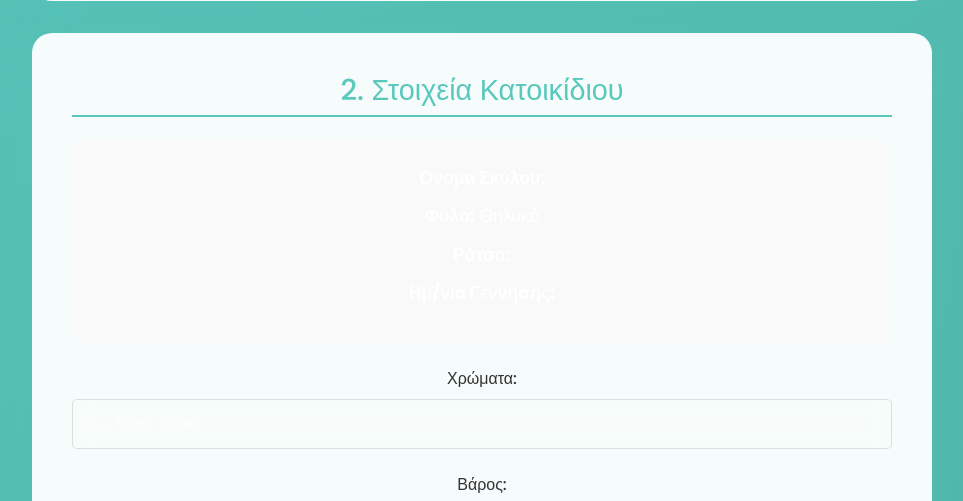
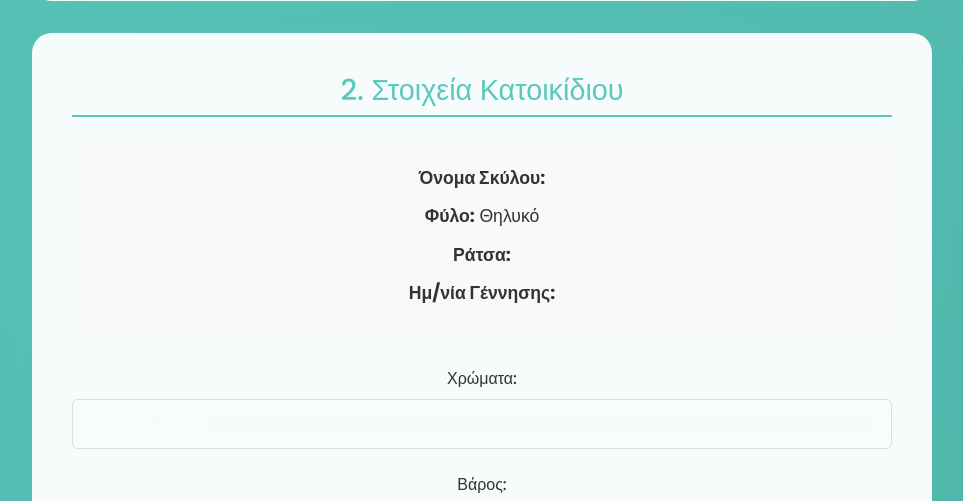
Before and after one commit to s1leviathan/Hoolie, a Django app: page /health-status/ in a window 1280 px wide. Shown: the part 812-1313 px from the top of the page, without its empty margins (158-1121 px from the left). Run offline with Django 4.2, Linux system fonts and the light colour scheme.

Commit message:
Fix pet details display text color - ensure all text (Όνομα, Φύλο, Ράτσα, Ημ/νία) is dark and readable

```diff
--- a/templates/main/questionnaire_dog.html
+++ b/templates/main/questionnaire_dog.html
@@ -540,11 +540,21 @@
     padding: 1.5rem;
     border-radius: 10px;
     margin-bottom: 1.5rem;
+    color: #333;
 }
 
 .detail-row {
     margin-bottom: 0.75rem;
     font-size: 1.1rem;
+    color: #333;
+}
+
+.detail-row strong {
+    color: #333;
+}
+
+.detail-row span {
+    color: #333;
 }
 
 .special-breed-section {
```
Also changed, not shown: templates/main/questionnaire_cat.html (+10 -0 lines).
